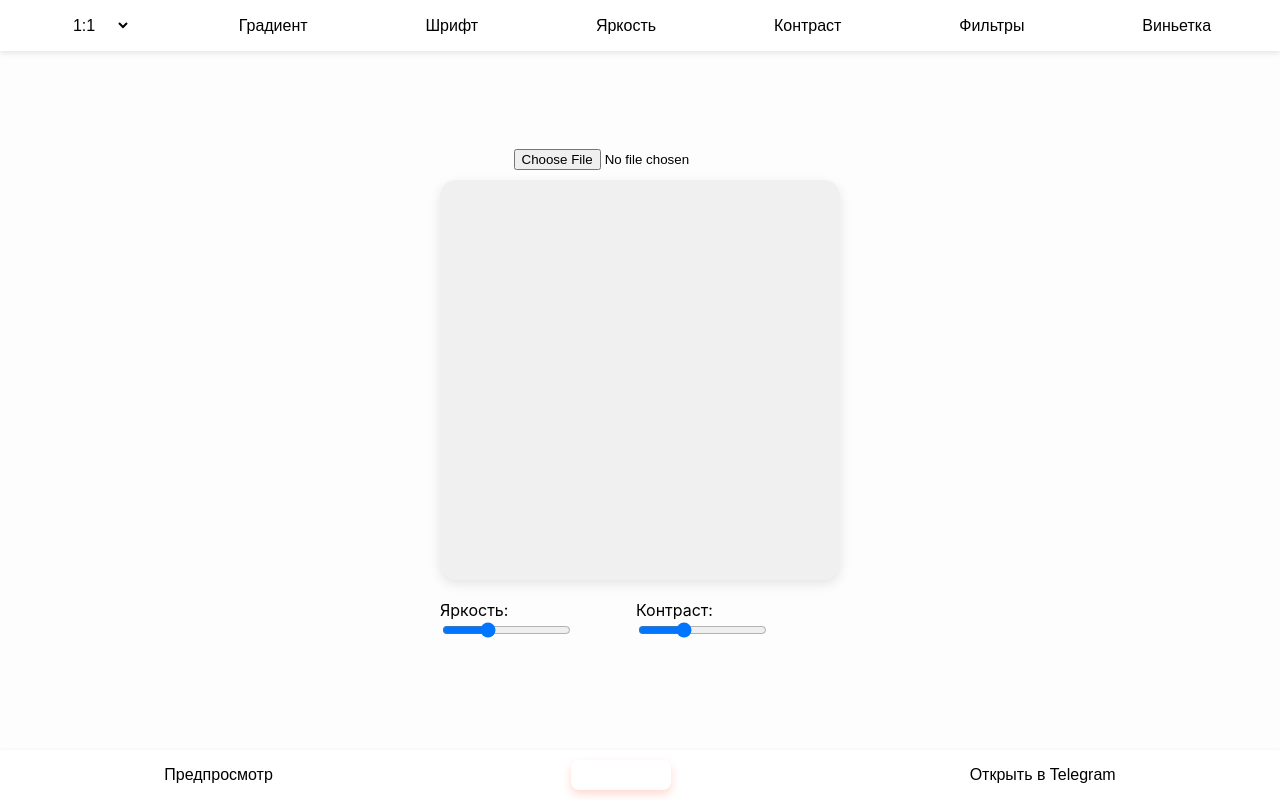
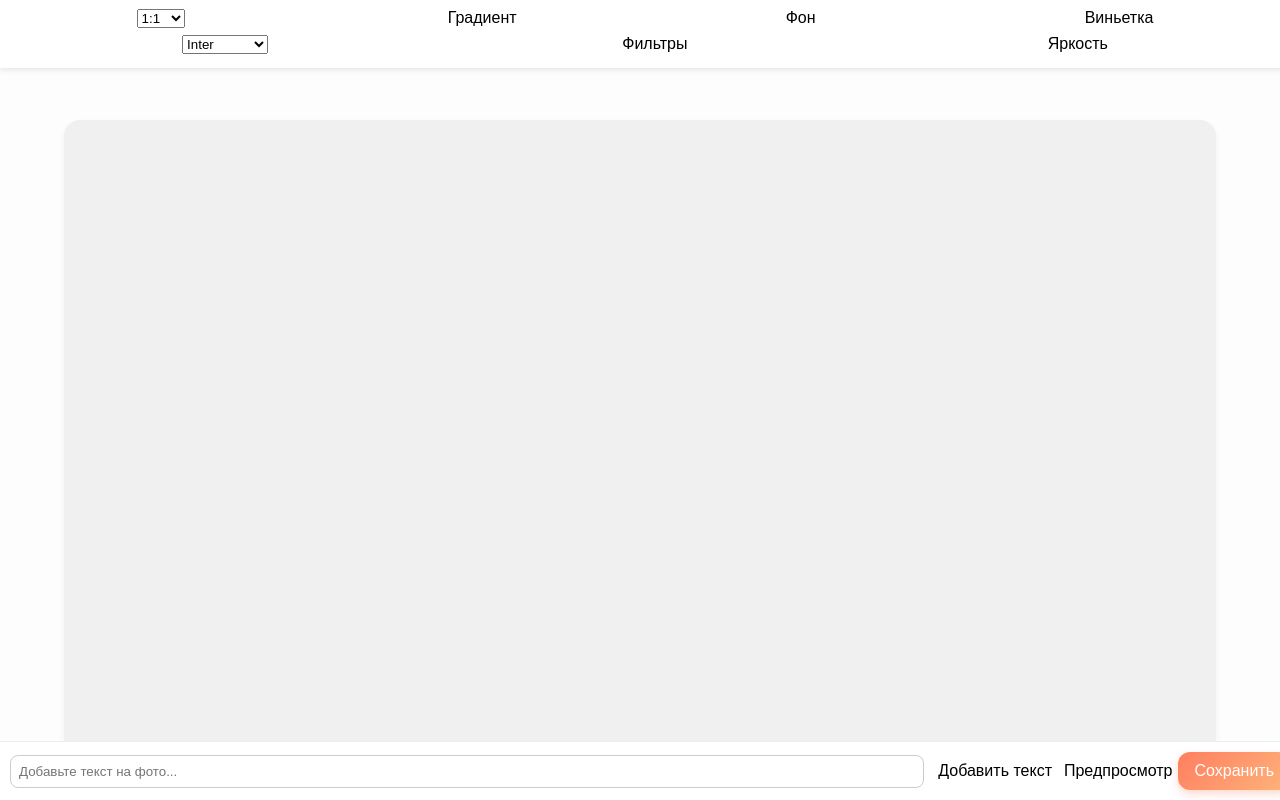
Before and after one commit to salimovsergey91/smm-miniapp, a plain HTML site: page editor.html in a window 1280 px wide. Both pictures are taken after a click on the button "Предпросмотр". Shown: the top 800 px of the page. Drawn offline with Linux system fonts and the light colour scheme.

Commit message:
Обновлён дизайн и функционал редактора фото (градиенты, шрифты, сохранение)

```diff
--- a/app.js
+++ b/app.js
@@ -1,50 +1,25 @@
 const canvas = document.getElementById('editorCanvas');
 const ctx = canvas.getContext('2d');
-const fileInput = document.getElementById('photoInput');
-const brightnessRange = document.getElementById('brightnessRange');
-const contrastRange = document.getElementById('contrastRange');
-
 canvas.width = 360;
 canvas.height = 360;
 
 let img = new Image();
-let brightness = 1;
-let contrast = 1;
+let file = localStorage.getItem('photo');
 
-// Загрузка фото
-fileInput.addEventListener('change', (e) => {
-  const file = e.target.files[0];
-  if (!file) return;
-  const reader = new FileReader();
-  reader.onload = (event) => {
-    img.src = event.target.result;
-    img.onload = drawImage;
-  };
-  reader.readAsDataURL(file);
-});
-
-function drawImage() {
-  ctx.clearRect(0, 0, canvas.width, canvas.height);
-  ctx.filter = `brightness(${brightness}) contrast(${contrast})`;
-  ctx.drawImage(img, 0, 0, canvas.width, canvas.height);
-  ctx.filter = 'none';
+if (file) {
+  img.src = file;
+  img.onload = () => ctx.drawImage(img, 0, 0, canvas.width, canvas.height);
 }
 
-// Яркость и контраст через ползунки
-brightnessRange.addEventListener('input', (e) => {
-  brightness = e.target.value;
-  drawImage();
-});
+// Фильтры
+document.getElementById('brightnessBtn').onclick = () => {
+  ctx.filter = 'brightness(1.2)';
+  ctx.drawImage(img, 0, 0, canvas.width, canvas.height);
+};
 
-contrastRange.addEventListener('input', (e) => {
-  contrast = e.target.value;
-  drawImage();
-});
-
-// Кнопки фильтров
 document.getElementById('filterBtn').onclick = () => {
-  ctx.filter = 'contrast(1.2) saturate(1.3)';
-  drawImage();
+  ctx.filter = 'contrast(1.3) saturate(1.2)';
+  ctx.drawImage(img, 0, 0, canvas.width, canvas.height);
 };
 
 document.getElementById('vignetteBtn').onclick = () => {
@@ -53,35 +28,44 @@ document.getElementById('vignetteBtn').onclick = () => {
     canvas.width / 2, canvas.height / 2, 250
   );
   gradient.addColorStop(0, 'transparent');
-  gradient.addColorStop(1, 'rgba(0,0,0,0.4)');
+  gradient.addColorStop(1, 'rgba(0,0,0,0.5)');
   ctx.fillStyle = gradient;
   ctx.fillRect(0, 0, canvas.width, canvas.height);
-  drawImage();
 };
 
+// Градиентный фон
 document.getElementById('gradientBtn').onclick = () => {
-  const grad = ctx.createLinearGradient(0, 0, canvas.width, canvas.height);
-  grad.addColorStop(0, 'pink');
-  grad.addColorStop(1, 'orange');
-  ctx.fillStyle = grad;
+  const gradient = ctx.createLinearGradient(0, 0, canvas.width, canvas.height);
+  gradient.addColorStop(0, '#ff9a9e');
+  gradient.addColorStop(1, '#fad0c4');
+  ctx.fillStyle = gradient;
   ctx.fillRect(0, 0, canvas.width, canvas.height);
-  drawImage();
+  ctx.drawImage(img, 0, 0, canvas.width, canvas.height);
 };
 
-document.getElementById('fontBtn').onclick = () => {
-  ctx.font = '30px Arial';
-  ctx.fillStyle = 'white';
-  ctx.fillText('Пример текста', 20, 50);
+// Цветной фон
+document.getElementById('bgBtn').onclick = () => {
+  const colors = ['#f9f9f9', '#ffe4e1', '#e0f7fa', '#fff3e0', '#f3e5f5'];
+  const randomColor = colors[Math.floor(Math.random() * colors.length)];
+  ctx.fillStyle = randomColor;
+  ctx.fillRect(0, 0, canvas.width, canvas.height);
+  ctx.drawImage(img, 0, 0, canvas.width, canvas.height);
 };
 
-// Предпросмотр
-document.getElementById('previewBtn').onclick = () => {
-  const dataUrl = canvas.toDataURL();
-  const win = window.open();
-  win.document.write(`<img src="${dataUrl}" style="width:100%">`);
+// Добавление текста
+document.getElementById('addTextBtn').onclick = () => {
+  const text = document.getElementById('captionInput').value;
+  const selectedFont = document.getElementById('fontSelect').value;
+
+  if (text) {
+    ctx.font = `24px ${selectedFont}`;
+    ctx.fillStyle = 'white';
+    ctx.textAlign = 'center';
+    ctx.fillText(text, canvas.width / 2, canvas.height - 30);
+  }
 };
 
-// Сохранение
+// Сохранить
 document.getElementById('saveBtn').onclick = () => {
   const link = document.createElement('a');
   link.download = 'smm-image.png';
@@ -89,7 +73,7 @@ document.getElementById('saveBtn').onclick = () => {
   link.click();
 };
 
-// Заглушка Telegram
-document.getElementById('openTG').onclick = () => {
-  alert('Открытие в Telegram MiniApp...');
+// Предпросмотр
+document.getElementById('previewBtn').onclick = () => {
+  window.open(canvas.toDataURL('image/png'), '_blank');
 };
--- a/editor.html
+++ b/editor.html
@@ -4,10 +4,15 @@
   <meta charset="UTF-8">
   <meta name="viewport" content="width=device-width, initial-scale=1.0">
   <title>Редактор фото</title>
+
+  <!-- Google Fonts -->
+  <link href="https://fonts.googleapis.com/css2?family=Inter:wght@400;600&family=Roboto:wght@400;700&family=Pacifico&family=Montserrat:wght@400;700&display=swap" rel="stylesheet">
+
   <link rel="stylesheet" href="style.css">
 </head>
-<body>
+<body class="editor-screen">
   <header class="toolbar">
+    <div class="toolbar-row">
       <select id="aspectRatio">
         <option value="1">1:1</option>
         <option value="4/5">4:5</option>
@@ -15,26 +20,30 @@
         <option value="16/9">16:9</option>
       </select>
       <button id="gradientBtn"> Градиент</button>
-    <button id="fontBtn"> Шрифт</button>
+      <button id="bgBtn"> Фон</button>
+      <button id="vignetteBtn"> Виньетка</button>
+    </div>
+    <div class="toolbar-row">
+      <select id="fontSelect">
+        <option value="Inter">Inter</option>
+        <option value="Roboto">Roboto</option>
+        <option value="Pacifico">Pacifico</option>
+        <option value="Montserrat">Montserrat</option>
+      </select>
+      <button id="filterBtn"> Фильтры</button>
       <button id="brightnessBtn"> Яркость</button>
-    <button id="contrastBtn"> Контраст</button>
-    <button id="filterBtn"> Фильтры</button>
-    <button id="vignetteBtn"> Виньетка</button>
+    </div>
   </header>
 
-  <main id="editor-container">
-    <input type="file" id="photoInput" accept="image/*">
+  <main>
     <canvas id="editorCanvas"></canvas>
-    <div class="sliders">
-      <label>Яркость: <input type="range" id="brightnessRange" min="0.5" max="2" step="0.05" value="1"></label>
-      <label>Контраст: <input type="range" id="contrastRange" min="0.5" max="2" step="0.05" value="1"></label>
-    </div>
   </main>
 
   <footer class="bottom-bar">
+    <input type="text" id="captionInput" placeholder="Добавьте текст на фото...">
+    <button id="addTextBtn">Добавить текст</button>
     <button id="previewBtn"> Предпросмотр</button>
     <button id="saveBtn" class="btn-primary"> Сохранить</button>
-    <button id="openTG"> Открыть в Telegram</button>
   </footer>
 
   <script src="app.js"></script>
--- a/style.css
+++ b/style.css
@@ -1,71 +1,83 @@
-html, body {
+body {
   margin: 0;
-  padding: 0;
-  height: 100vh;
-  overflow: hidden; /* фиксированный экран, без прокрутки */
   font-family: 'Inter', sans-serif;
+  background: #fdfdfd;
+  color: #333;
   display: flex;
   flex-direction: column;
-  background: #fdfdfd;
+  height: 100vh;
 }
 
-.toolbar, .bottom-bar {
+.toolbar {
+  display: flex;
+  flex-direction: column;
+  background: #fff;
+  padding: 8px;
+  box-shadow: 0 2px 6px rgba(0,0,0,0.1);
+  position: fixed;
+  top: 0;
+  width: 100%;
+  z-index: 10;
+}
+
+.toolbar-row {
   display: flex;
   justify-content: space-around;
   align-items: center;
-  background: #fff;
-  padding: 10px;
-  box-shadow: 0 2px 6px rgba(0,0,0,0.1);
-  flex-shrink: 0;
+  margin-bottom: 6px;
 }
 
-.toolbar button, .toolbar select, .bottom-bar button {
-  border: none;
-  background: none;
-  font-size: 16px;
-  cursor: pointer;
-  padding: 6px 10px;
-  border-radius: 8px;
-  transition: 0.2s;
-}
-
-.toolbar button:hover, .toolbar select:hover, .bottom-bar button:hover {
-  background: rgba(0,0,0,0.05);
-}
-
-#editor-container {
+main {
   flex: 1;
   display: flex;
-  flex-direction: column;
+  justify-content: center;
   align-items: center;
-  justify-content: center;
-  height: calc(100vh - 120px);
+  margin-top: 120px; /* чтобы не наезжало на toolbar */
+  margin-bottom: 100px; /* место для нижней панели */
 }
 
 canvas {
   width: 90%;
-  max-width: 400px;
   height: auto;
   background: #f0f0f0;
-  margin: 10px 0;
   border-radius: 16px;
-  box-shadow: 0 4px 12px rgba(0,0,0,0.1);
+  box-shadow: 0 4px 8px rgba(0,0,0,0.05);
 }
 
-.sliders {
+.bottom-bar {
+  position: fixed;
+  bottom: 0;
+  width: 100%;
+  background: #fff;
+  border-top: 1px solid #eee;
   display: flex;
+  flex-wrap: wrap;
   justify-content: space-around;
-  width: 90%;
-  max-width: 400px;
-  margin: 10px 0;
+  align-items: center;
+  padding: 10px;
+}
+
+#captionInput {
+  flex: 1;
+  padding: 8px;
+  border: 1px solid #ccc;
+  border-radius: 8px;
+  margin-right: 8px;
+}
+
+button {
+  border: none;
+  background: none;
+  cursor: pointer;
+  font-size: 16px;
 }
 
 .btn-primary {
   background: linear-gradient(135deg, #ff7e5f, #feb47b);
+  border: none;
   color: white;
-  padding: 10px 20px;
+  padding: 10px 16px;
   border-radius: 12px;
-  font-size: 16px;
   cursor: pointer;
   box-shadow: 0 4px 8px rgba(255,126,95,0.3);
 }
```
Lines whose indentation alone changed are shown as unchanged.
